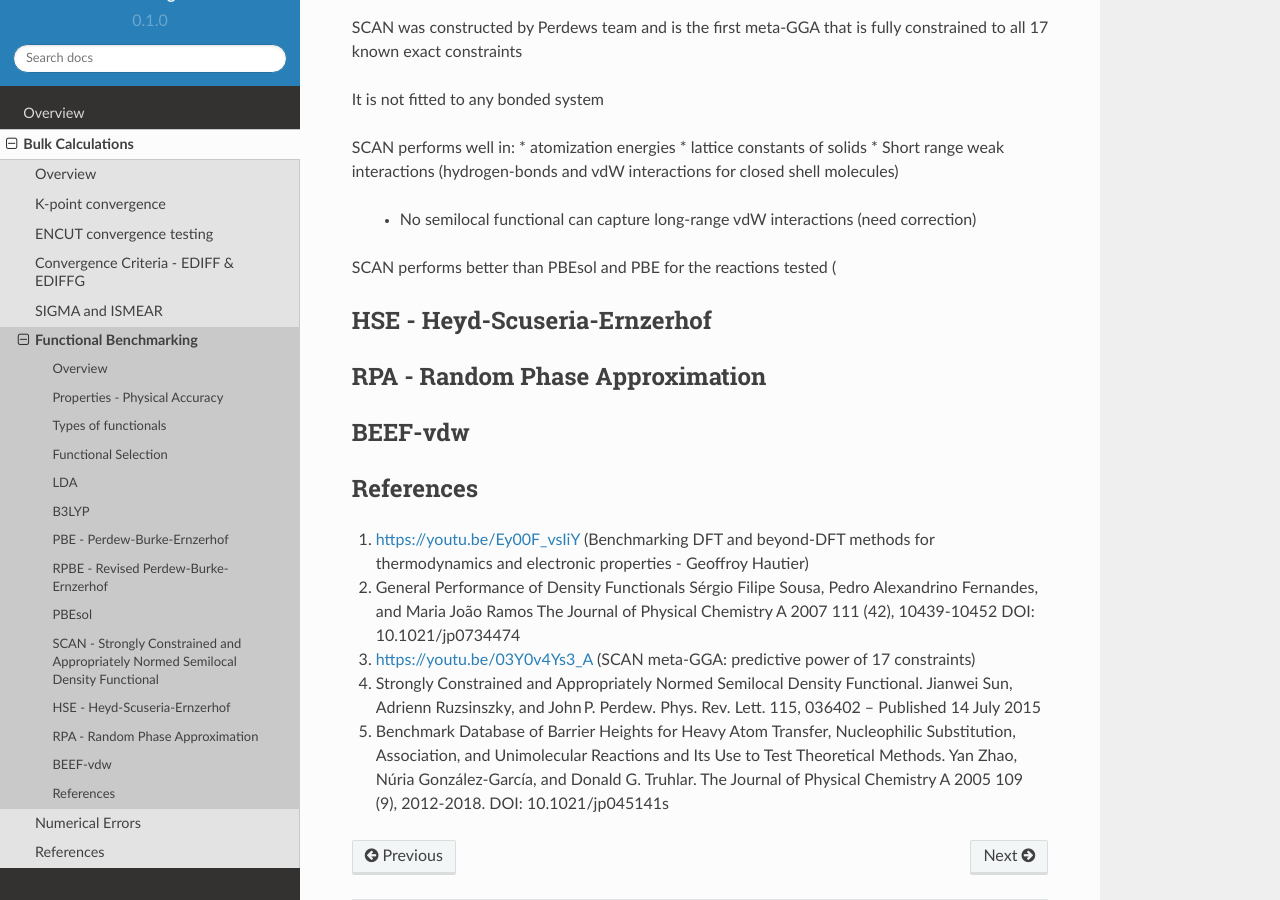
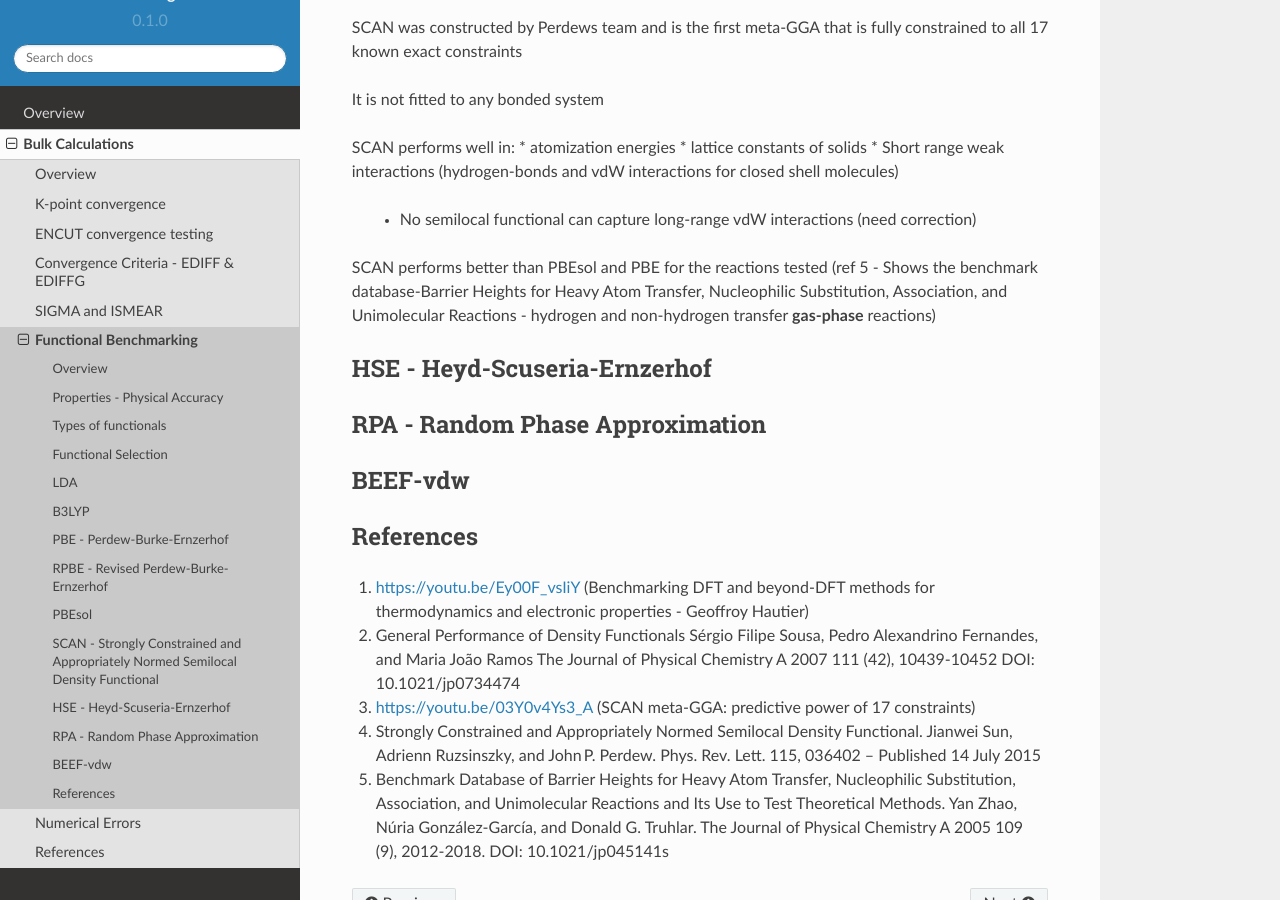
Before and after one commit to tdprice-858/Pt-MgO, a Sphinx documentation site: the page built from docs/source/bulk_calculations/functional_benchmarking.rst, in a window 1280 px wide and 900 px high, scrolled down 2560 px. Built offline with Sphinx 7.4.7 and the Read the Docs theme 2.0.0, drawn with Linux system fonts in a browser that asks for light colours; pages that are not in the unit, such as notebooks, are missing from menus.

Commit message:
Update functional_benchmarking.rst

```diff
--- a/docs/source/bulk_calculations/functional_benchmarking.rst
+++ b/docs/source/bulk_calculations/functional_benchmarking.rst
@@ -98,7 +98,7 @@ SCAN performs well in:
 * Short range weak interactions (hydrogen-bonds and vdW interactions for closed shell molecules)
  * No semilocal functional can capture long-range vdW interactions (need correction)
 
-SCAN performs better than PBEsol and PBE for the reactions tested (
+SCAN performs better than PBEsol and PBE for the reactions tested (ref 5 - Shows the benchmark database-Barrier Heights for Heavy Atom Transfer, Nucleophilic Substitution, Association, and Unimolecular Reactions - hydrogen and non-hydrogen transfer **gas-phase** reactions)
 
 HSE - Heyd-Scuseria-Ernzerhof
 ----------
```
